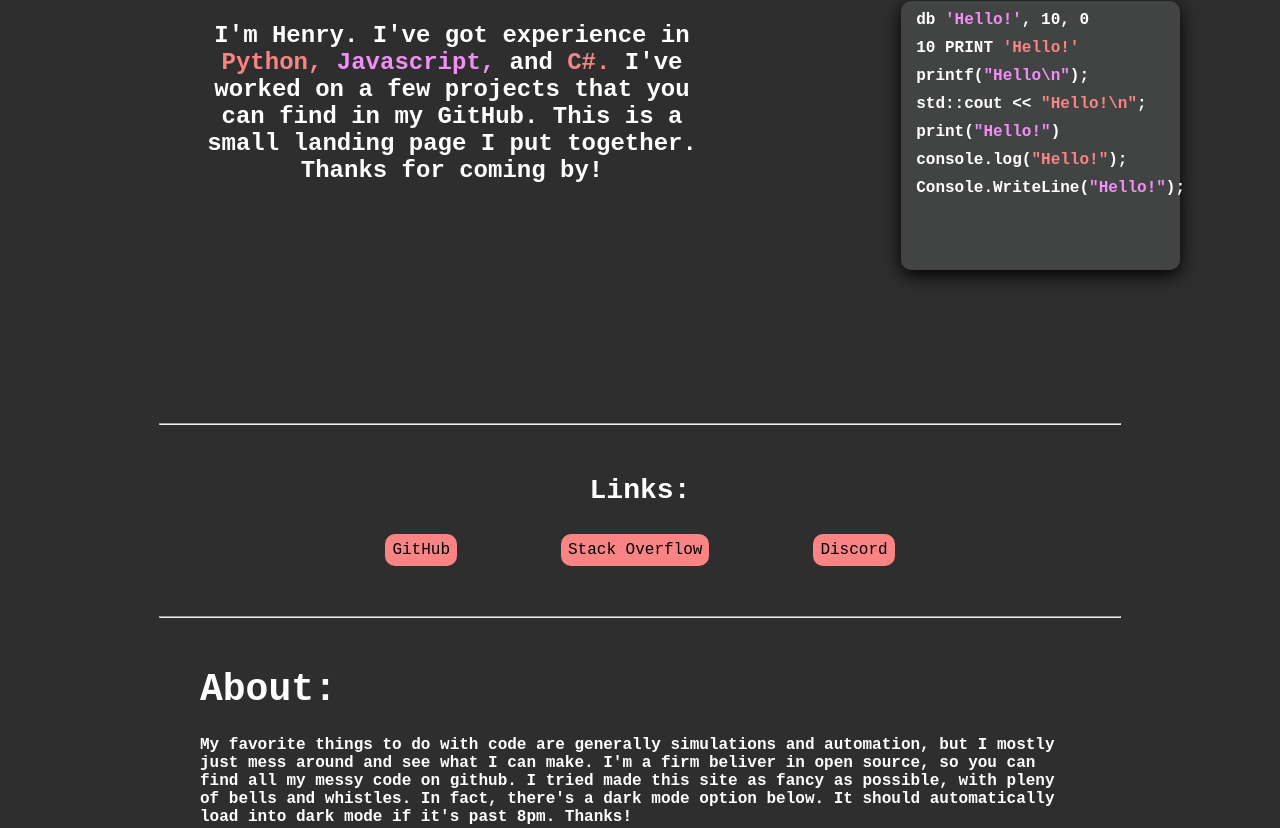
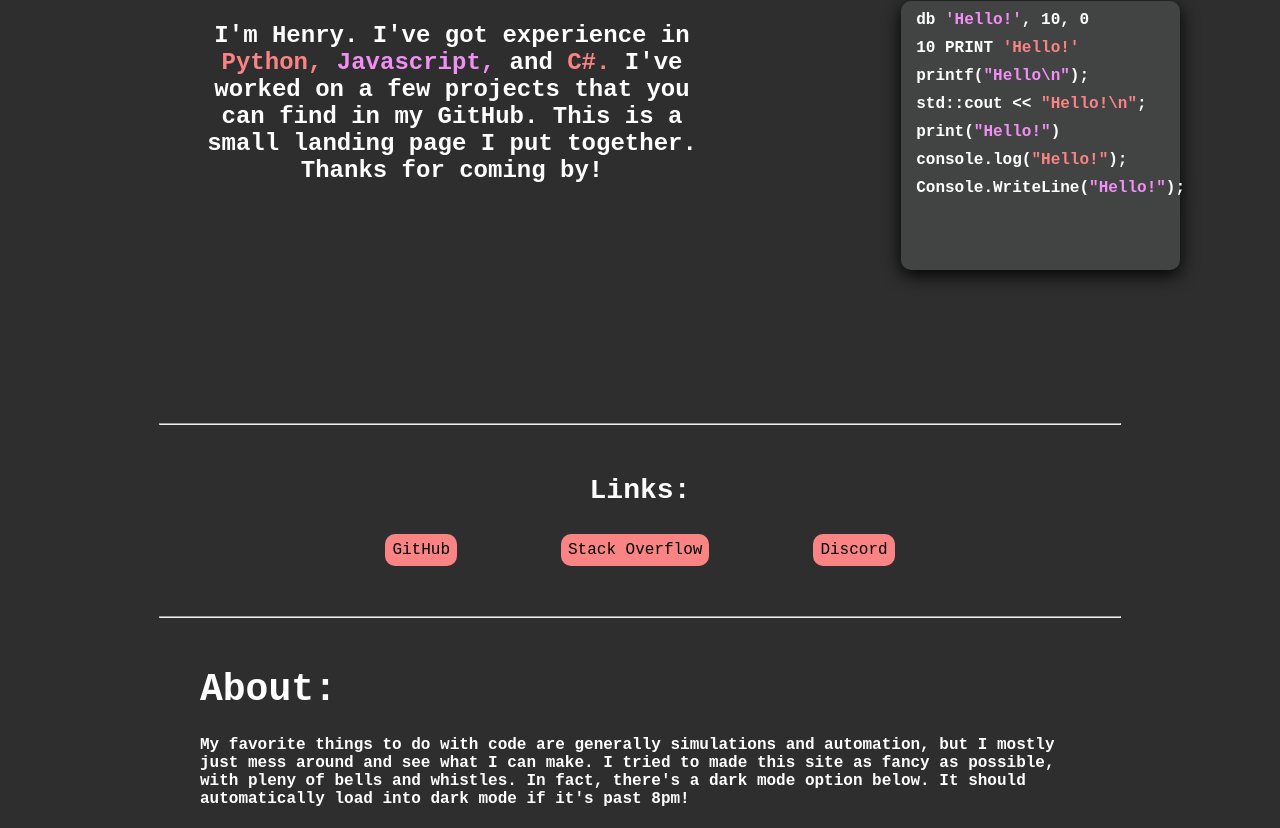
Before and after one commit to HenryBass/OldSite, a plain HTML site: page index.html in a window 1280 px wide. Shown: the part 124-952 px from the top of the page. Drawn offline with Linux system fonts and the light colour scheme.

Commit message:
image fix

```diff
--- a/index.html
+++ b/index.html
@@ -272,8 +272,8 @@
     <div>
         <h1>About:</h1>
         <p>My favorite things to do with code are generally simulations and automation, but I mostly just mess around and see what I can make.
-            I'm a firm beliver in open source, so you can find all my messy code on github. I tried made this site as fancy as possible,
-             with pleny of bells and whistles. In fact, there's a dark mode option below. It should automatically load into dark mode if it's past 8pm. Thanks!</p><br>
+            I tried to made this site as fancy as possible,
+             with pleny of bells and whistles. In fact, there's a dark mode option below. It should automatically load into dark mode if it's past 8pm!</p><br>
     <button type="button" onclick="dark()" id="toggle" style="margin-left: 200px">&#127769; Dark Mode</button>
     </div>
 
@@ -281,7 +281,7 @@
 
     <div class=project>
 
-        <h2> <img src="spelling-bee.png" class=projecticon><h2 style="font-size:1.5vw">Spelling Bee Solver</h2><br></br>
+        <h2> <img src="spellingbee.png" class=projecticon><h2 style="font-size:1.5vw">Spelling Bee Solver</h2><br></br>
             <h2> An algorith made to solve the <a href="https://www.nytimes.com/puzzles/spelling-bee" class=subtlelink>NY Times Spelling Bee.</a>
         </h2>
         <hr>
```
Also changed, not shown: spellingbee.png (renamed from spelling-bee.png).
